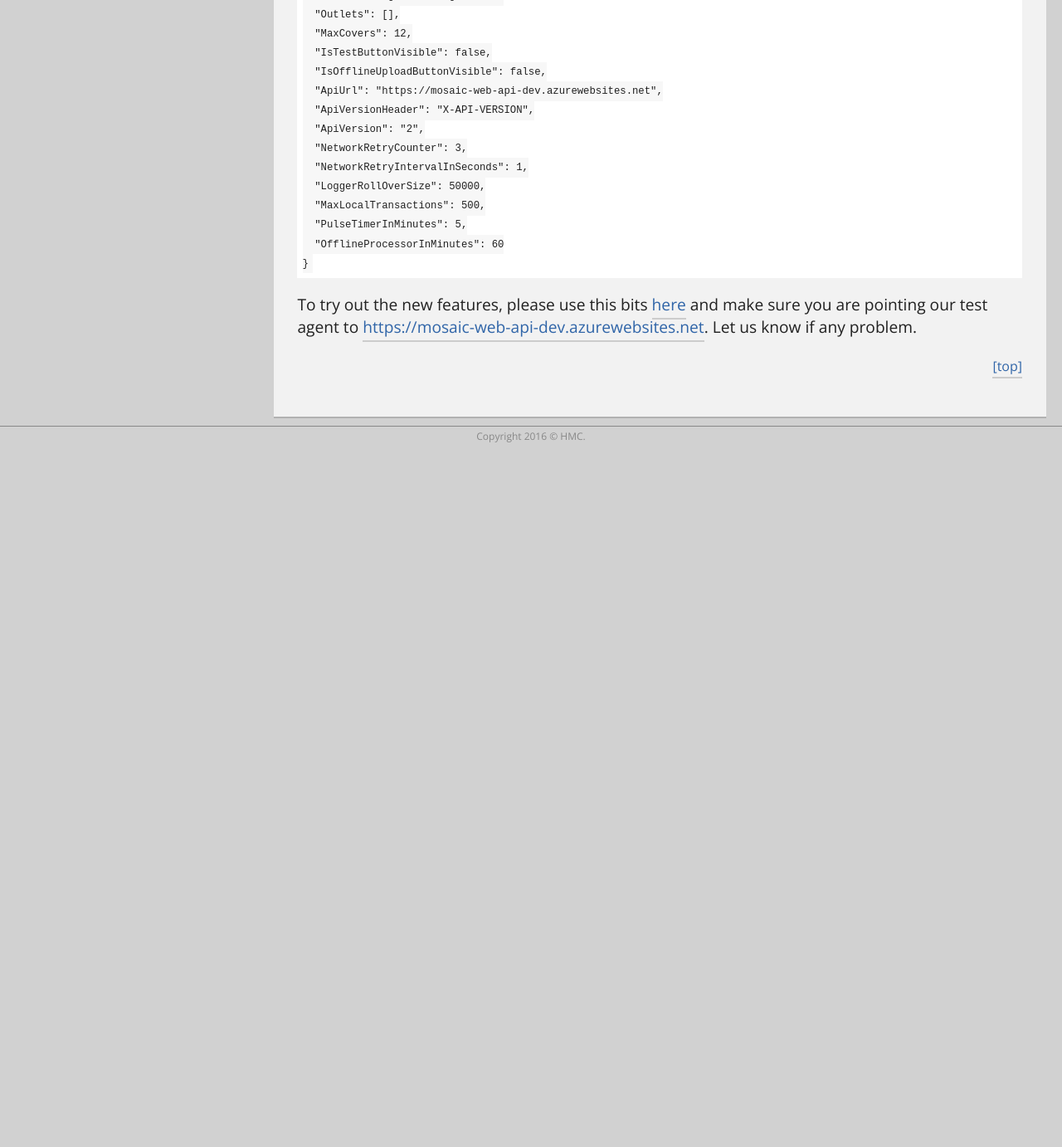
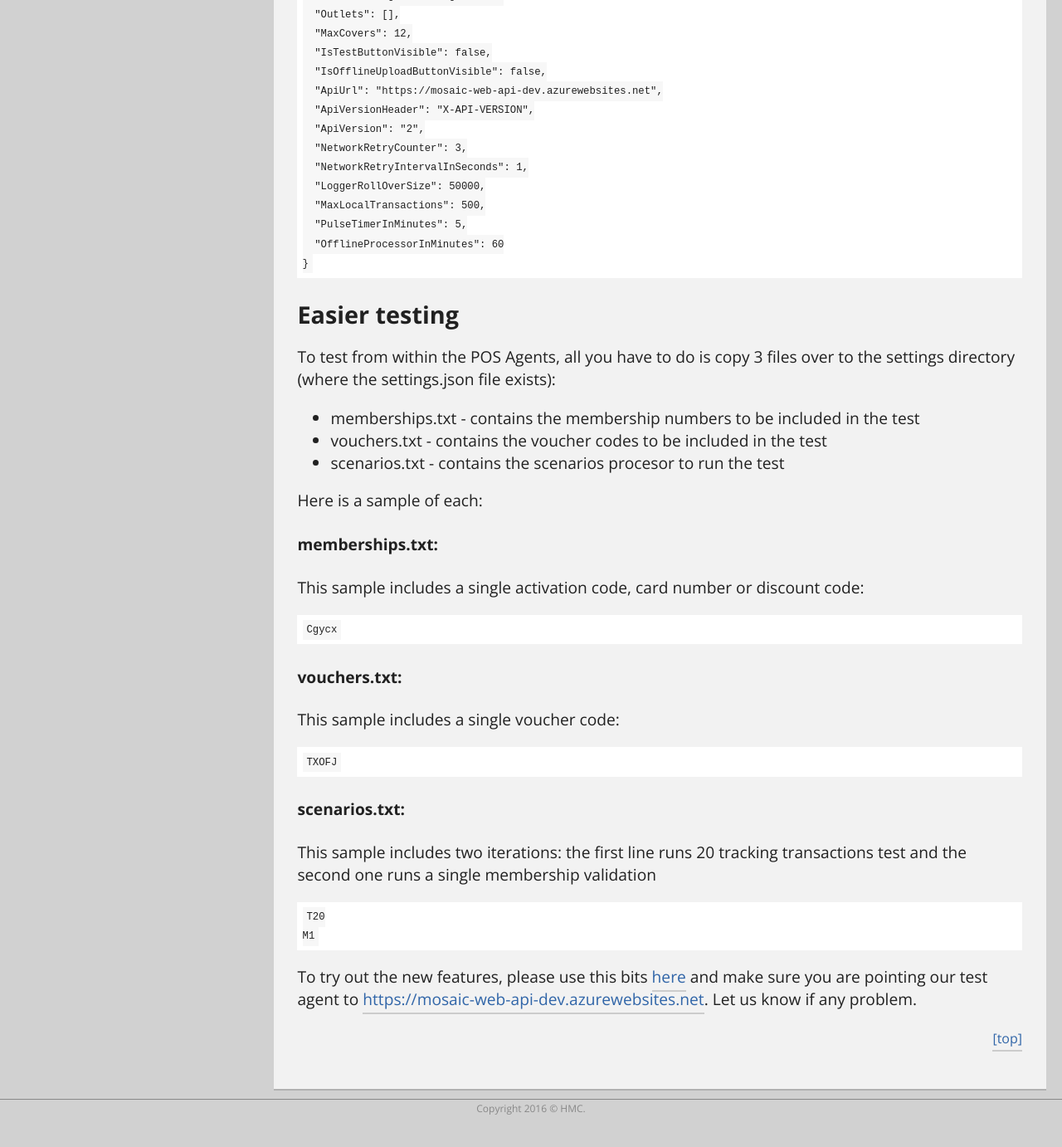
Before and after one commit to hmccode/hmccode.github.io, a Jekyll site: the page built from _posts/2017-03-05-pos-agents.md, in a window 1280 px wide and 1400 px high, scrolled down 2158 px. Shown: the top 1382 px of the window at 83% size. Built offline with Jekyll 4.4.1, drawn with Linux system fonts in a browser that asks for light colours; nearby versions of some CDN libraries; a script that is not in the unit is left out; before the commit the page ends 2788 px from its top, so only the background shows below that.

Commit message:
Updated the POS Agents post

````diff
--- a/_posts/2017-03-05-pos-agents.md
+++ b/_posts/2017-03-05-pos-agents.md
@@ -81,4 +81,39 @@ Here is a settings file sample:
 }
 ```
 
+## Easier testing
+
+To test from within the POS Agents, all you have to do is copy 3 files over to the settings directory (where the settings.json file exists):
+
+- memberships.txt - contains the membership numbers to be included in the test
+- vouchers.txt - contains the voucher codes to be included in the test
+- scenarios.txt - contains the scenarios procesor to run the test
+
+Here is a sample of each:
+
+#### memberships.txt:
+
+This sample includes a single activation code, card number or discount code:
+
+```
+Cgycx
+```
+
+#### vouchers.txt:
+
+This sample includes a single voucher code:
+
+```
+TXOFJ
+```
+
+#### scenarios.txt:
+
+This sample includes two iterations: the first line runs 20 tracking transactions test and the second one runs a single membership validation
+
+```
+T20
+M1
+```
+
 To try out the new features, please use this bits [here](https://www.dropbox.com/s/vmfr97sm7xcc9qr/POSAgent.zip?dl=0) and make sure you are pointing our test agent to [https://mosaic-web-api-dev.azurewebsites.net](https://mosaic-web-api-dev.azurewebsites.net). Let us know if any problem.
````
